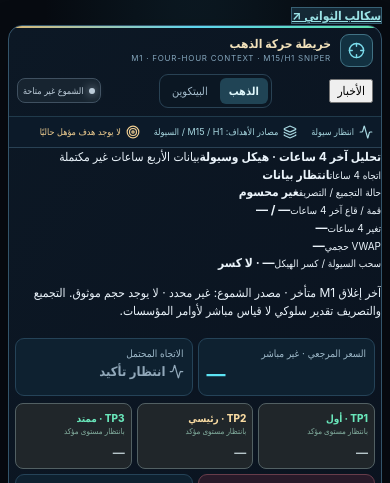
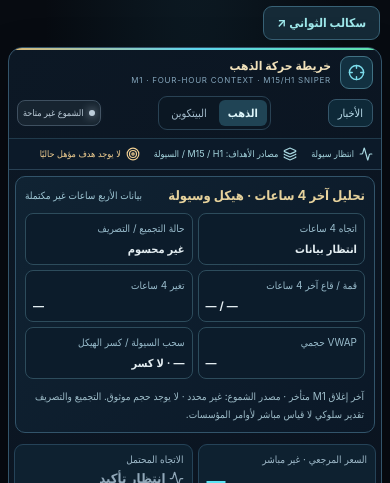
Before and after one commit to ahmedrady1795-lgtm/ahmed-gold-watch, a Next.js app: page / in a window 390 px wide. Shown: the top 483 px of the page. Built offline with nearby package versions, Linux system fonts and the light colour scheme; no server answers.

Commit message:
style: larger chart, compact 4h liquidity cards, red/green rebound bands and inset news tab

```diff
--- a/app/workspace.css
+++ b/app/workspace.css
@@ -694,3 +694,56 @@ body:has(.modern-workspace){
 .sniper-audit-figures b{font-size:14px;color:#a9e6d6;line-height:1.4;font-variant-numeric:tabular-nums}
 .sniper-audit-panel>p{font-size:10px;color:#a4bac7;margin:8px 0 0;line-height:1.7}
 @media(max-width:760px){.sniper-audit-figures{grid-template-columns:repeat(2,minmax(0,1fr))}.sniper-audit-panel{margin:0 7px 7px}.sniper-audit-figures b{font-size:12px}}
+
+
+/* Four-hour sniper: chart-first mobile workspace with the scalp shortcut alone above it. */
+.compact-sniper{padding-top:8px}
+.compact-sniper .lite-content{margin-top:0}
+.sniper-solo-nav{display:flex;align-items:center;justify-content:flex-start;min-height:36px;margin:0 0 9px;padding:0 2px}
+.sniper-solo-nav a{display:inline-flex;align-items:center;justify-content:center;padding:7px 13px;
+  border-radius:9px;text-decoration:none;font-size:12px}
+.compact-sniper .forecast-visual-shell{margin-top:0}
+.compact-sniper .forecast-visual-layout{grid-template-columns:minmax(215px,.27fr) minmax(0,1fr)}
+.compact-sniper .forecast-visual-svg{min-width:830px}
+.forecast-news-tab{border:1px solid #35566a;border-radius:8px;background:#0e2938;color:#badcea;
+  font-size:11px;padding:7px 12px;min-height:31px;cursor:pointer}
+.forecast-news-tab.active{background:#234a5e;color:#fff;border-color:#6aaac6}
+.forecast-news-drawer{margin:5px 10px 10px;animation:none}
+.forecast-news-drawer .standalone-news{margin:0}
+.sniper-four-hour{margin:7px 10px 10px;padding:10px 12px;border:1px solid #32546a;
+  border-radius:10px;background:linear-gradient(130deg,#102333,#0b1827)}
+.sniper-four-head{display:flex;justify-content:space-between;gap:7px;align-items:center;flex-wrap:wrap;margin-bottom:8px}
+.sniper-four-head strong{font-size:13px;color:#e6d29c}
+.sniper-four-head span{font-size:10px;color:#9ec6d4}
+.sniper-four-grid{display:grid;grid-template-columns:repeat(3,minmax(0,1fr));gap:7px}
+.sniper-four-grid>div{display:flex;flex-direction:column;gap:5px;border:1px solid #2d4c5c;border-radius:8px;
+  background:#0c1c2b;padding:9px;min-width:0}
+.sniper-four-grid small{font-size:10px;color:#99bccc}
+.sniper-four-grid b{font-size:12px;color:#e3edf1;overflow-wrap:anywhere;font-variant-numeric:tabular-nums}
+.sniper-four-hour>p{margin:9px 1px 0;font-size:10px;line-height:1.75;color:#9ebdc9}
+.sniper-zone-buy{border-color:#348c71!important;background:#0e302b!important}
+.sniper-zone-buy small,.sniper-zone-buy b,.sniper-buy-legend{color:#7eecc1!important}
+.sniper-zone-sell{border-color:#9e4957!important;background:#331e29!important}
+.sniper-zone-sell small,.sniper-zone-sell b,.sniper-sell-legend{color:#ffa8b5!important}
+.compact-sniper .forecast-visual-chart-wrap{min-height:370px}
+.compact-sniper .forecast-visual-chart-scroll{flex:1}
+@media(max-width:820px){
+  .compact-sniper .forecast-visual-layout{grid-template-columns:1fr}
+  .sniper-four-grid{grid-template-columns:repeat(2,minmax(0,1fr))}
+  .compact-sniper .forecast-visual-svg{min-width:795px}
+  .compact-sniper .forecast-visual-chart-wrap{min-height:380px}
+  .forecast-news-drawer{margin:5px 6px 7px}
+}
+@media(max-width:520px){
+  .compact-sniper{padding-top:5px}
+  .sniper-solo-nav{margin-bottom:6px}
+  .compact-sniper .forecast-visual-layout{padding:5px}
+  .compact-sniper .forecast-visual-facts{gap:5px}
+  .compact-sniper .forecast-visual-svg{min-width:760px}
+  .compact-sniper .forecast-visual-chart-wrap{min-height:355px}
+  .sniper-four-hour{margin:6px;padding:9px}
+  .sniper-four-grid{gap:5px}
+  .sniper-four-grid>div{padding:7px}
+  .sniper-four-grid b{font-size:11px}
+  .forecast-news-tab{padding:5px 9px;min-height:27px}
+}
```
